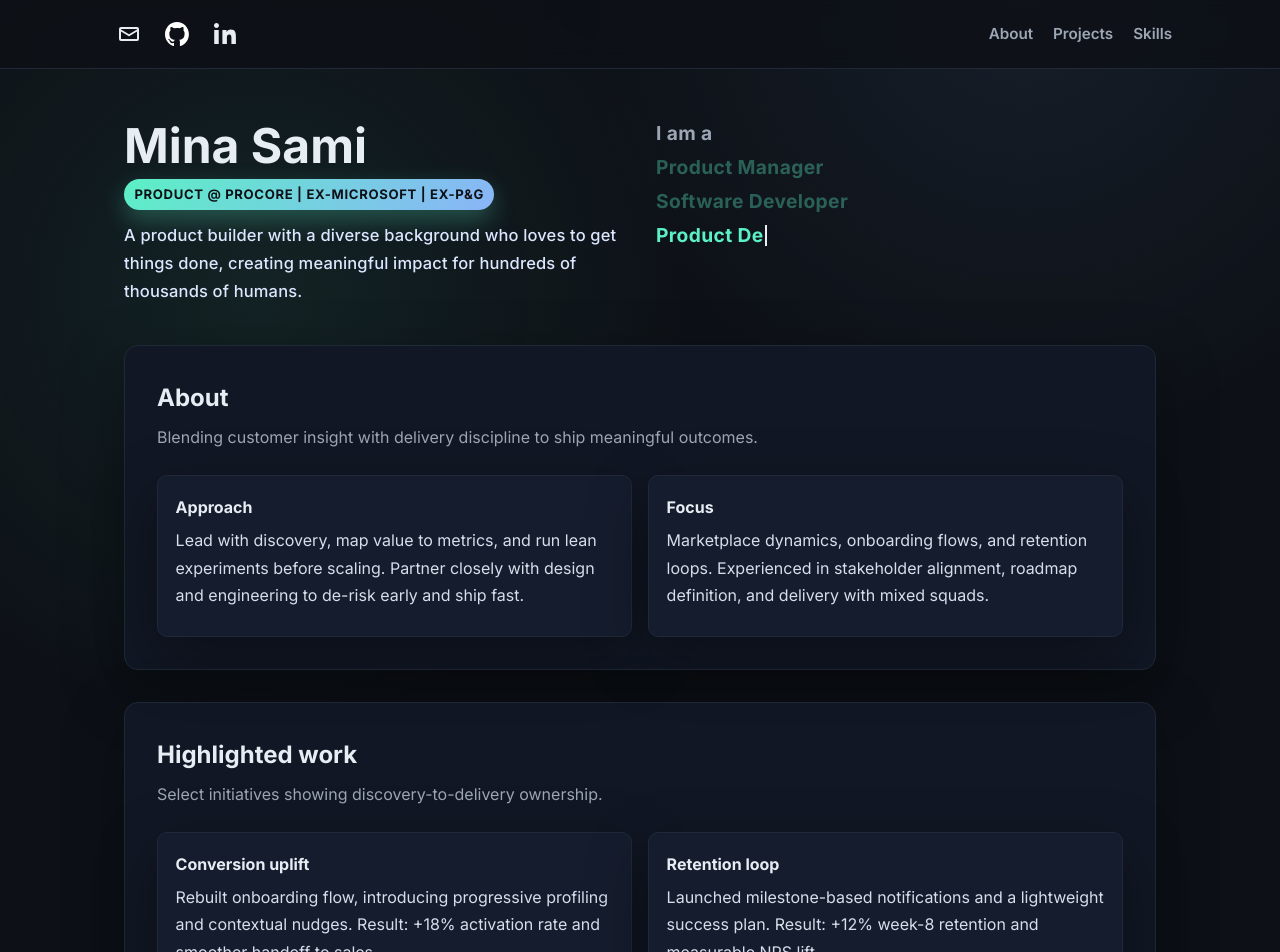
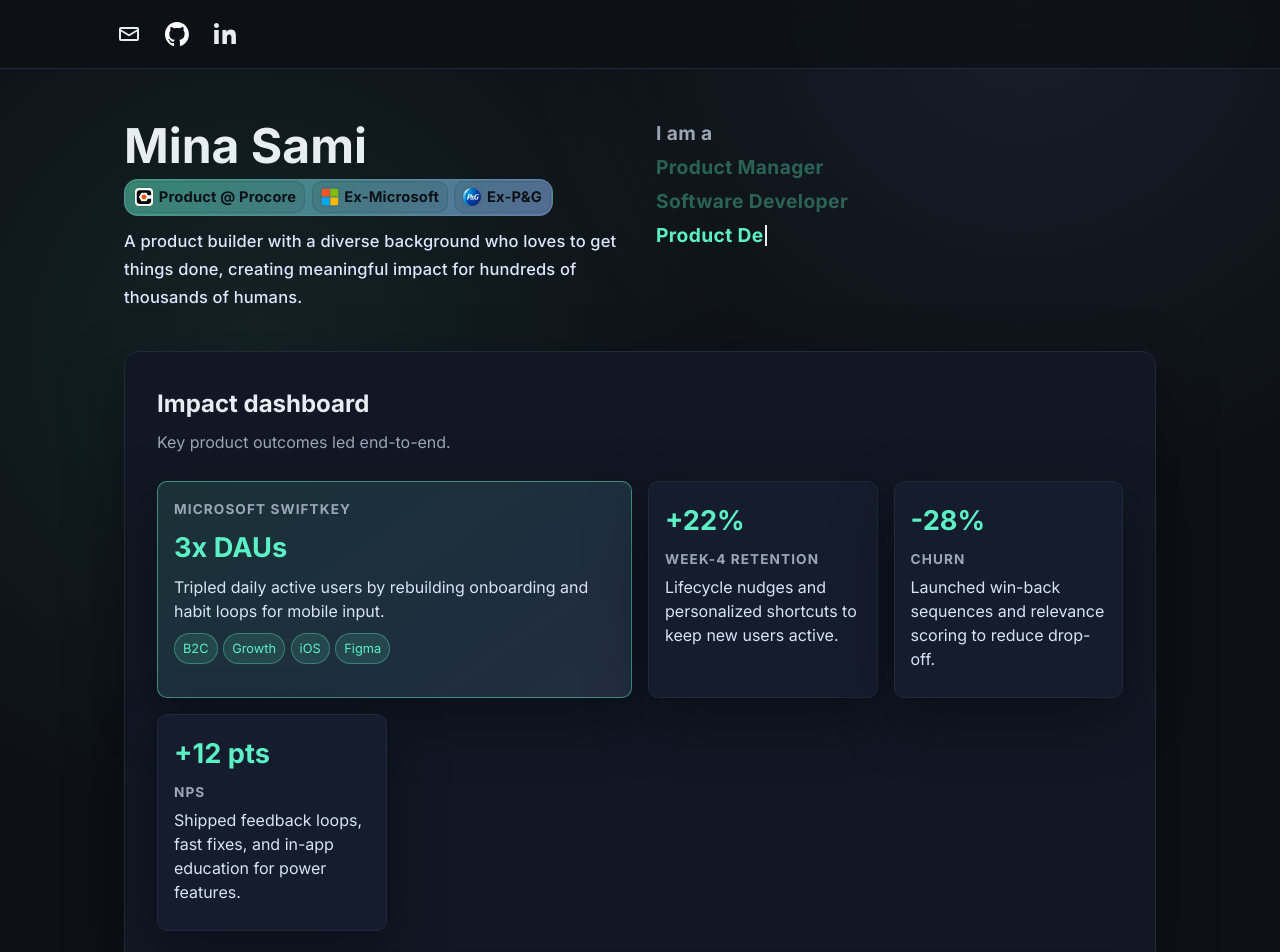
Before and after one commit to sami-m-g/sami-m-g.github.io, a Jekyll site: the page built from index.md, in a window 1280 px wide and 1400 px high. Shown: the top 952 px of the window. Built offline with Jekyll 4.4.1, drawn with Linux system fonts in a browser that asks for light colours; some of the changed text lies outside the part shown.

Commit message:
Revamped the home page

```diff
--- a/Gemfile
+++ b/Gemfile
@@ -1,6 +1,8 @@
 source "https://rubygems.org"
 
 gem "github-pages", group: :jekyll_plugins
+
+gem "faraday-retry"
 
 # Windows and JRuby does not include zoneinfo files, so bundle the tzinfo-data gem
 # and associated library.
--- a/_config.yml
+++ b/_config.yml
@@ -1,5 +1,4 @@
 title: Mina Sami
-role: Product @ Procore | Ex-Microsoft | Ex-P&G
 summary: >
   A product builder with a diverse background who loves to get things done,
   creating meaningful impact for hundreds of thousands of humans.
@@ -7,3 +6,5 @@
 email: sami.mg@outlook.com
 github_username: sami-m-g
 linkedin_username: mina-sami
+
+google_custom_map_id: 1sSjcdmMBTIjVHe5l6EPxsZkPiPqEEfo
--- a/_layouts/default.html
+++ b/_layouts/default.html
@@ -28,11 +28,6 @@
           </a>
           {% endif %}
         </div>
-        <nav class="nav">
-          <a href="#about">About</a>
-          <a href="#projects">Projects</a>
-          <a href="#skills">Skills</a>
-        </nav>
       </div>
     </header>
 
--- a/_layouts/home.html
+++ b/_layouts/home.html
@@ -6,7 +6,20 @@
   <div class="hero__grid">
     <div class="hero__left">
       <h1>{{ site.title }}</h1>
-      <p class="role">{{ site.role }}</p>
+      <p class="role">
+        <span class="role__item">
+          <img class="role__logo" src="{{ '/assets/icons/procore.svg'}}" alt="Procore logo">
+          <span>Product @ Procore</span>
+        </span>
+        <span class="role__item">
+          <img class="role__logo" src="{{ '/assets/icons/microsoft.svg'}}" alt="Microsoft logo">
+          <span>Ex-Microsoft</span>
+        </span>
+        <span class="role__item">
+          <img class="role__logo" src="{{ '/assets/icons/pg.svg'}}" alt="P&amp;G logo">
+          <span>Ex-P&amp;G</span>
+        </span>
+      </p>
       <p class="lede">{{ site.summary }}</p>
     </div>
     <div class="hero__right">
@@ -114,72 +127,50 @@
   });
 </script>
 
-<section class="section-card" id="about">
+<section class="section-card" id="impact">
   <div class="section-header">
-    <h2>About</h2>
-    <p>Blending customer insight with delivery discipline to ship meaningful outcomes.</p>
+    <h2>Impact dashboard</h2>
+    <p>Key product outcomes led end-to-end.</p>
   </div>
-  <div class="grid two-col">
-    <div class="card">
-      <div class="card-title">Approach</div>
-      <p>
-        Lead with discovery, map value to metrics, and run lean experiments before scaling.
-        Partner closely with design and engineering to de-risk early and ship fast.
-      </p>
+  <div class="kpi-grid">
+    <div class="kpi-card kpi-card--hero">
+      <div class="kpi-label">Microsoft SwiftKey</div>
+      <div class="kpi-value">3x DAUs</div>
+      <p class="kpi-copy">Tripled daily active users by rebuilding onboarding and habit loops for mobile input.</p>
+      <div class="kpi-tags">
+        <span>B2C</span><span>Growth</span><span>iOS</span><span>Figma</span>
+      </div>
     </div>
-    <div class="card">
-      <div class="card-title">Focus</div>
-      <p>
-        Marketplace dynamics, onboarding flows, and retention loops. Experienced in
-        stakeholder alignment, roadmap definition, and delivery with mixed squads.
-      </p>
+    <div class="kpi-card">
+      <div class="kpi-value">+22%</div>
+      <div class="kpi-label">Week-4 retention</div>
+      <p class="kpi-copy">Lifecycle nudges and personalized shortcuts to keep new users active.</p>
+    </div>
+    <div class="kpi-card">
+      <div class="kpi-value">-28%</div>
+      <div class="kpi-label">Churn</div>
+      <p class="kpi-copy">Launched win-back sequences and relevance scoring to reduce drop-off.</p>
+    </div>
+    <div class="kpi-card">
+      <div class="kpi-value">+12 pts</div>
+      <div class="kpi-label">NPS</div>
+      <p class="kpi-copy">Shipped feedback loops, fast fixes, and in-app education for power features.</p>
     </div>
   </div>
 </section>
 
-<section class="section-card" id="projects">
+<section class="section-card" id="travel-map">
   <div class="section-header">
-    <h2>Highlighted work</h2>
-    <p>Select initiatives showing discovery-to-delivery ownership.</p>
+    <h2>Travel</h2>
+    <p>Quick view of current stops.</p>
   </div>
-  <div class="grid two-col">
-    <div class="card">
-      <div class="card-title">Conversion uplift</div>
-      <p>
-        Rebuilt onboarding flow, introducing progressive profiling and contextual nudges.
-        Result: +18% activation rate and smoother handoff to sales.
-      </p>
-      <div class="tags">
-        <span>Onboarding</span><span>Experimentation</span><span>B2B</span>
-      </div>
-    </div>
-    <div class="card">
-      <div class="card-title">Retention loop</div>
-      <p>
-        Launched milestone-based notifications and a lightweight success plan.
-        Result: +12% week-8 retention and measurable NPS lift.
-      </p>
-      <div class="tags">
-        <span>Lifecycle</span><span>Messaging</span><span>Data</span>
-      </div>
-    </div>
+  <div class="map-shell">
+    <iframe
+      class="map-frame map-frame--dark"
+      src="https://www.google.com/maps/d/embed?mid={{ site.google_custom_map_id | uri_escape }}&z=3"
+      allowfullscreen
+      loading="lazy"
+      referrerpolicy="no-referrer-when-downgrade">
+    </iframe>
   </div>
 </section>
-
-<section class="section-card" id="skills">
-  <div class="section-header">
-    <h2>Skills</h2>
-    <p>Tools and methods applied across teams and industries.</p>
-  </div>
-  <div class="grid three-col skills">
-    <div class="pill">Discovery interviews</div>
-    <div class="pill">Journey mapping</div>
-    <div class="pill">Opportunity sizing</div>
-    <div class="pill">A/B testing</div>
-    <div class="pill">Roadmapping</div>
-    <div class="pill">Agile delivery</div>
-    <div class="pill">PRD writing</div>
-    <div class="pill">Analytics</div>
-    <div class="pill">Stakeholder alignment</div>
-  </div>
-</section>
--- a/assets/main.css
+++ b/assets/main.css
@@ -107,19 +107,39 @@
 
 .hero__left .role {
   margin: 0;
-  display: inline-block;
-  padding: 0.28rem 0.65rem;
+  display: inline-flex;
+  flex-wrap: wrap;
+  gap: 0.4rem;
+  padding: 0.08rem;
   color: #0d1117;
-  background: linear-gradient(135deg, #5cf0c5, #8ab4f8);
-  border: none;
-  border-radius: 999px;
-  font-weight: 800;
-  letter-spacing: 0.05em;
-  text-transform: uppercase;
-  font-size: 0.82rem;
-  box-shadow: 0 10px 25px rgba(92, 240, 197, 0.28);
+  background: linear-gradient(135deg, rgba(92, 240, 197, 0.55), rgba(138, 180, 248, 0.6));
+  border: 1px solid rgba(255, 255, 255, 0.08);
+  border-radius: 14px;
+  font-weight: 700;
+  letter-spacing: 0.01em;
+  text-transform: none;
+  font-size: 0.92rem;
   align-self: flex-start;
   margin-bottom: 0.25rem;
+  font-family: "Space Grotesk", "Inter", system-ui, -apple-system, BlinkMacSystemFont, "Segoe UI", sans-serif;
+}
+
+.role__item {
+  display: inline-flex;
+  align-items: center;
+  gap: 0.35rem;
+  padding: 0.16rem 0.5rem;
+  border-radius: 10px;
+  background: rgba(13, 17, 23, 0.08);
+  border: 1px solid rgba(13, 17, 23, 0.12);
+}
+
+.role__logo {
+  width: 18px;
+  height: 18px;
+  border-radius: 4px;
+  flex-shrink: 0;
+  box-shadow: 0 0 0 1px rgba(13, 17, 23, 0.08);
 }
 
 .hero__right {
@@ -293,6 +313,151 @@
   margin: 0 0 1.5rem;
 }
 
+.kpi-grid {
+  display: grid;
+  grid-template-columns: repeat(auto-fit, minmax(220px, 1fr));
+  gap: 1rem;
+}
+
+.kpi-card {
+  background: var(--panel-2);
+  border: 1px solid var(--border);
+  border-radius: var(--radius-sm);
+  padding: 1rem;
+  box-shadow: var(--shadow);
+}
+
+.kpi-card--hero {
+  grid-column: span 2;
+  background: linear-gradient(145deg, rgba(92, 240, 197, 0.12), rgba(138, 180, 248, 0.14));
+  border-color: rgba(92, 240, 197, 0.5);
+}
+
+.kpi-label {
+  text-transform: uppercase;
+  letter-spacing: 0.08em;
+  color: var(--muted);
+  font-weight: 700;
+  margin-bottom: 0.25rem;
+  font-size: 0.85rem;
+}
+
+.kpi-value {
+  font-size: 1.7rem;
+  font-weight: 800;
+  color: var(--accent);
+  margin: 0 0 0.25rem;
+}
+
+.kpi-copy {
+  margin: 0 0 0.6rem;
+  color: #d8e3f5;
+  line-height: 1.5;
+}
+
+.kpi-tags {
+  display: flex;
+  flex-wrap: wrap;
+  gap: 0.35rem;
+}
+
+.kpi-tags span {
+  background: rgba(92, 240, 197, 0.12);
+  border: 1px solid rgba(92, 240, 197, 0.35);
+  color: var(--accent);
+  padding: 0.25rem 0.5rem;
+  border-radius: 999px;
+  font-size: 0.8rem;
+}
+
+.widget {
+  margin: 0;
+  background: var(--panel-2);
+  border: 1px solid var(--border);
+  border-radius: 12px;
+  padding: 0.75rem 0.9rem;
+  box-shadow: var(--shadow);
+}
+
+.widget__header {
+  display: flex;
+  justify-content: space-between;
+  align-items: center;
+  margin-bottom: 0.35rem;
+}
+
+.widget__title {
+  font-weight: 700;
+  letter-spacing: 0.02em;
+  color: #dce7ff;
+}
+
+.widget__pill {
+  background: rgba(92, 240, 197, 0.15);
+  border: 1px solid rgba(92, 240, 197, 0.35);
+  color: var(--accent);
+  font-weight: 800;
+  padding: 0.15rem 0.5rem;
+  border-radius: 999px;
+  font-size: 0.85rem;
+}
+
+.widget__chart {
+  display: flex;
+  align-items: flex-end;
+  gap: 0.35rem;
+  height: 70px;
+  margin: 0.25rem 0 0.35rem;
+}
+
+.widget__bar {
+  flex: 1;
+  background: rgba(138, 180, 248, 0.25);
+  border-radius: 6px 6px 2px 2px;
+  border: 1px solid rgba(138, 180, 248, 0.5);
+}
+
+.widget__bar--accent {
+  background: linear-gradient(180deg, rgba(92, 240, 197, 0.85), rgba(92, 240, 197, 0.5));
+  border-color: rgba(92, 240, 197, 0.8);
+  box-shadow: 0 8px 20px rgba(92, 240, 197, 0.25);
+}
+
+.widget__range {
+  display: grid;
+  grid-template-columns: auto 1fr auto;
+  align-items: center;
+  gap: 0.35rem;
+  margin-bottom: 0.35rem;
+}
+
+.widget__range-label {
+  color: #dce7ff;
+  font-size: 0.85rem;
+  white-space: nowrap;
+}
+
+.widget__range-track {
+  position: relative;
+  height: 8px;
+  background: rgba(138, 180, 248, 0.2);
+  border: 1px solid rgba(138, 180, 248, 0.35);
+  border-radius: 999px;
+  overflow: hidden;
+}
+
+.widget__range-fill {
+  position: absolute;
+  inset: 0;
+  background: linear-gradient(90deg, rgba(92, 240, 197, 0.3), rgba(92, 240, 197, 0.8));
+  width: 75%;
+}
+
+.widget__footer {
+  color: var(--muted);
+  font-size: 0.9rem;
+  margin: 0;
+}
 .grid {
   display: grid;
   gap: 1rem;
@@ -339,14 +504,32 @@
   font-size: 0.85rem;
 }
 
-.skills .pill {
-  background: var(--panel-2);
+.map-shell {
+  position: relative;
+  border-radius: var(--radius);
   border: 1px solid var(--border);
-  padding: 0.6rem 0.75rem;
-  border-radius: 999px;
-  text-align: center;
-  color: #dbe5f5;
-  font-weight: 600;
+  overflow: hidden;
+  min-height: 320px;
+  aspect-ratio: 16 / 9;
+  background:
+    radial-gradient(circle at 25% 25%, rgba(92, 240, 197, 0.08), transparent 35%),
+    radial-gradient(circle at 75% 15%, rgba(138, 180, 248, 0.1), transparent 30%),
+    var(--panel-2);
+  box-shadow: var(--shadow);
+}
+
+.map-frame {
+  width: 100%;
+  height: 100%;
+  border: 0;
+  display: block;
+  position: absolute;
+  inset: 0;
+}
+
+.map-frame--dark {
+  filter: invert(92%) hue-rotate(180deg) saturate(1.15) brightness(0.9);
+  mix-blend-mode: screen;
 }
 
 .site-footer {
@@ -409,4 +592,12 @@
   .section-card {
     padding: 1.35rem;
   }
+
+  .kpi-card--hero {
+    grid-column: span 1;
+  }
+
+  .map-shell {
+    min-height: 240px;
+  }
 }
```
Also changed, not shown: Gemfile.lock, assets/icons/microsoft.svg (added), assets/icons/pg.svg (added), assets/icons/procore.svg (added).
